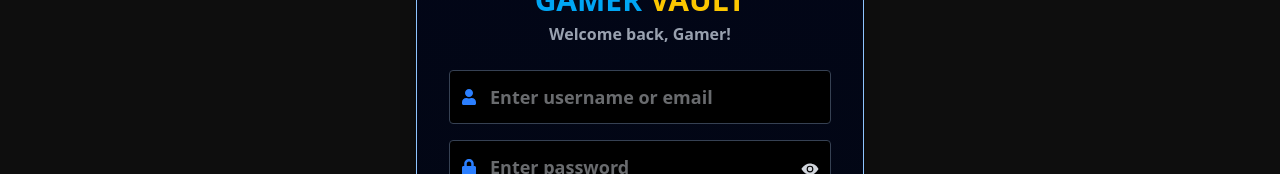
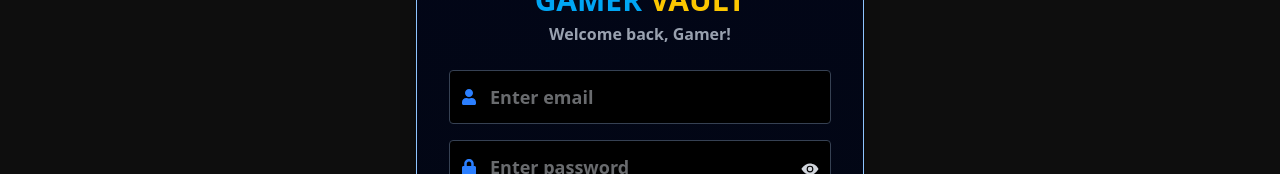
Before and after one commit to Avv-2301/GamerVault-frontend, a React (Vite) app: page /login in a window 1280 px wide. Shown: the part 302-476 px from the top of the page. Built offline with nearby package versions, Linux system fonts and the light colour scheme.

Commit message:
login page fixed

```diff
--- a/src/pages/Login.jsx
+++ b/src/pages/Login.jsx
@@ -35,7 +35,7 @@ const Login = () => {
           <FaUser className="absolute top-1/2 left-3 transform -translate-y-1/2 text-blue-500" />
           <input
             type="text"
-            placeholder="Enter username or email"
+            placeholder="Enter email"
             className="w-full pl-10 p-3 bg-black border border-gray-700 rounded focus:outline-none focus:border-blue-500 focus:ring-1 focus:ring-blue-500 text-gray-300 font-semibold text-lg"
           />
         </div>
```
